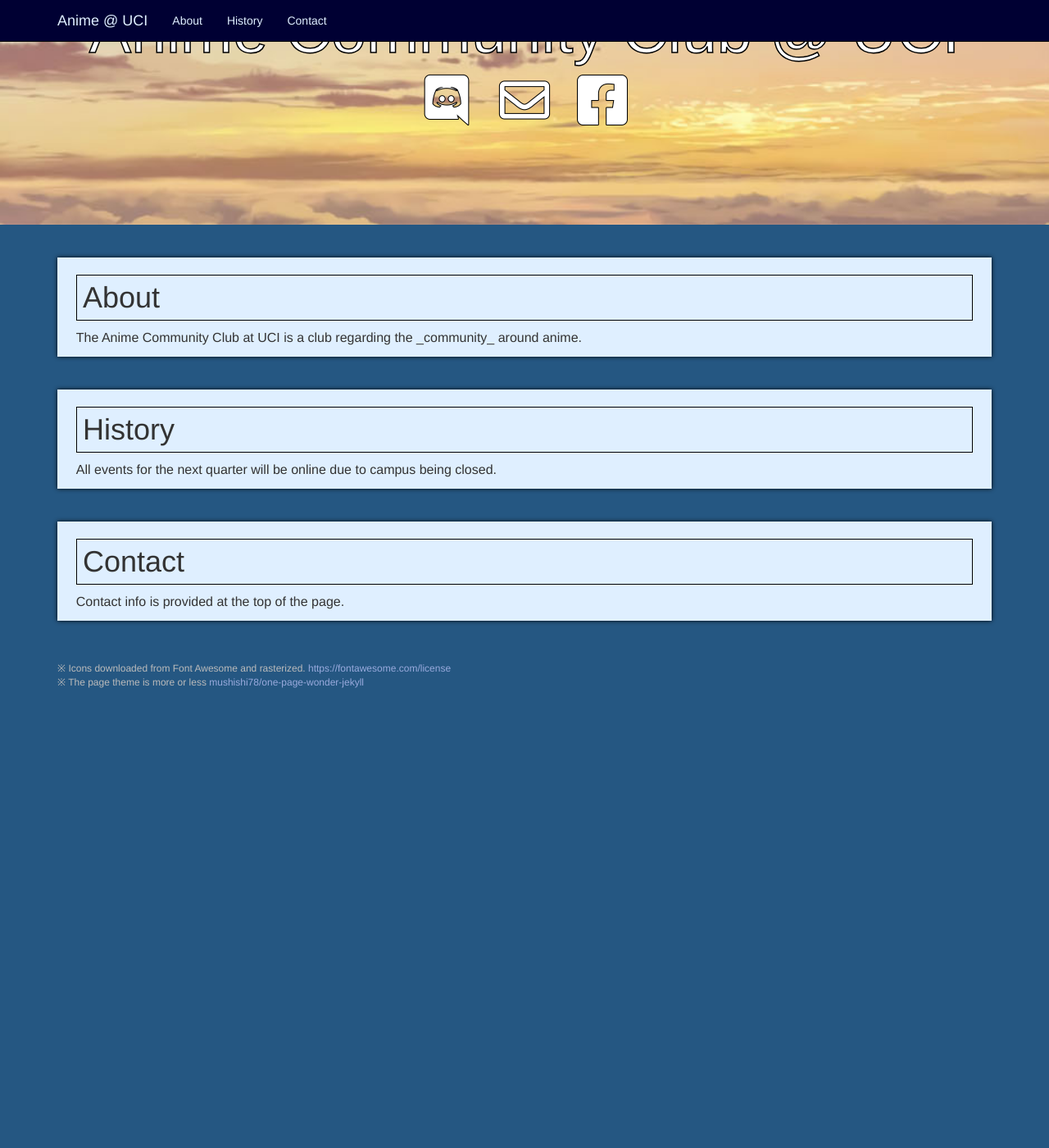
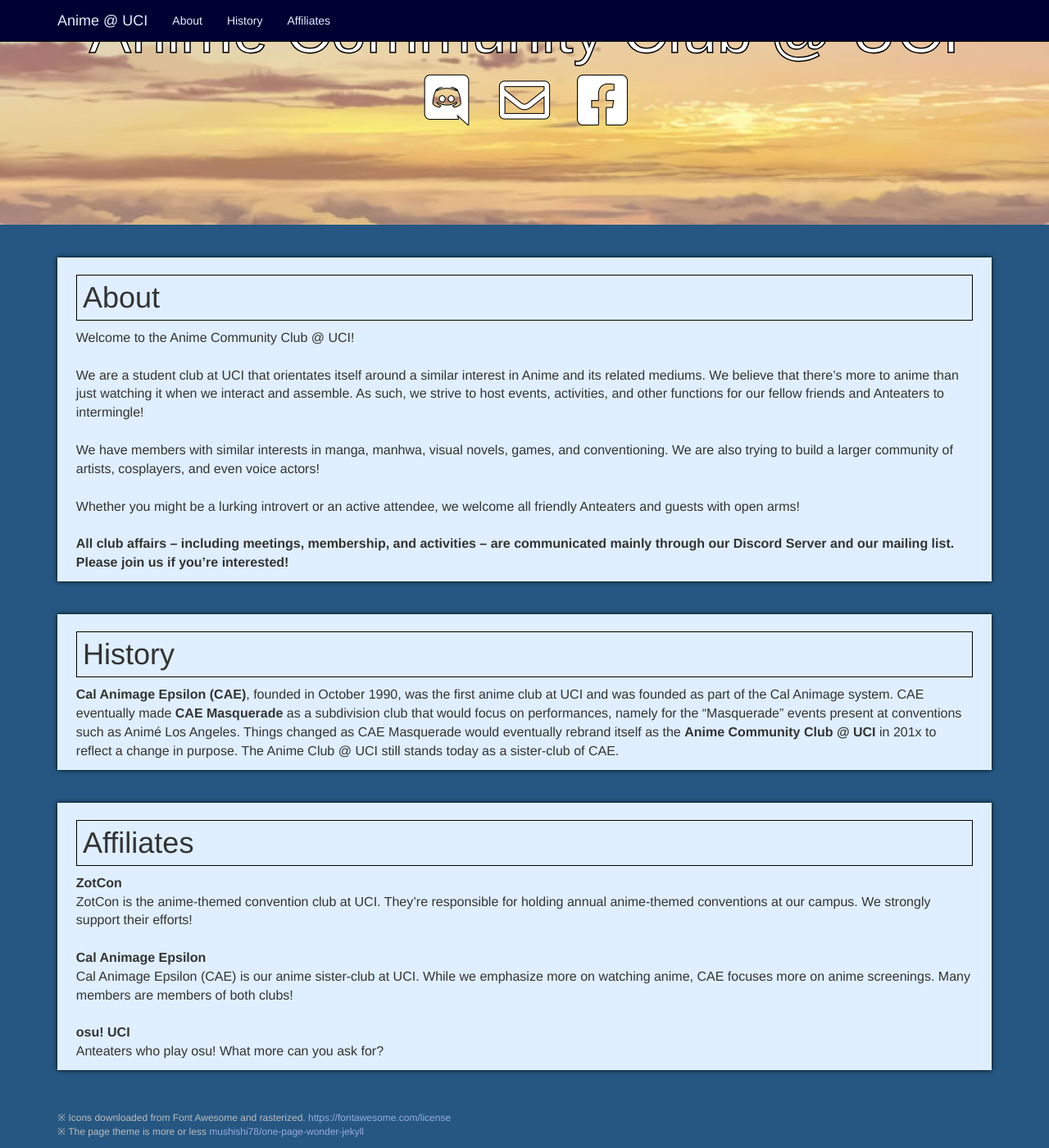
Before and after one commit to jeepracer98/uci.moe, a Jekyll site: the page index.html, which Jekyll copies as it is, in a window 1280 px wide and 1400 px high, scrolled down 457 px. Shown: the whole window at 82% size. Built offline with Jekyll 4.4.1, drawn with Linux system fonts in a browser that asks for light colours; before the commit the page ends 1308 px from its top, so only the background shows below that.

Commit message:
Added new text

```diff
--- a/index.html
+++ b/index.html
@@ -32,7 +32,7 @@
                             <a href='#history'>History</a>
                         </li>
                         <li>
-                            <a href='#contact'>Contact</a>
+                            <a href='#affiliates'>Affiliates</a>
                         </li>
                     </ul>
                 </div>
@@ -56,21 +56,38 @@
                     <a name="about"></a>
                     <h1>About</h1>
                     <p>
-                        The Anime Community Club at UCI is a club regarding the _community_ around anime.
+Welcome to the Anime Community Club @ UCI!</br></br>
+
+We are a student club at UCI that orientates itself around a similar interest in Anime and its related mediums. We believe that there’s more to anime than just watching it when we interact and assemble. As such, we strive to host events, activities, and other functions for our fellow friends and Anteaters to intermingle!</br></br>
+
+We have members with similar interests in manga, manhwa, visual novels, games, and conventioning. We are also trying to build a larger community of artists, cosplayers, and even voice actors!</br></br>
+
+Whether you might be a lurking introvert or an active attendee, we welcome all friendly Anteaters and guests with open arms!</br></br>
+
+<b>All club affairs – including meetings, membership, and activities – are communicated mainly through our Discord Server and our mailing list. Please join us if you’re interested!</b>
                     </p>
                 </div>
                 <div class="section">
                     <a name="history"></a>
                     <h1>History</h1>
                     <p>
-                        All events for the next quarter will be online due to campus being closed.
+<b>Cal Animage Epsilon (CAE)</b>, founded in October 1990, was the first anime club at UCI and was founded as part of the Cal Animage system. CAE eventually made <b>CAE Masquerade</b> as a subdivision club that would focus on performances, namely for the “Masquerade” events present at conventions such as Animé Los Angeles.
+
+Things changed as CAE Masquerade would eventually rebrand itself as the <b>Anime Community Club @ UCI</b> in 201x to reflect a change in purpose. The Anime Club @ UCI still stands today as a sister-club of CAE.
                     </p>
                 </div>
                 <div class="section">
-                    <a name="contact"></a>
-                    <h1>Contact</h1>
+                    <a name="affiliates"></a>
+                    <h1>Affiliates</h1>
                     <p>
-                        Contact info is provided at the top of the page.
+<b>ZotCon</b></br>
+ZotCon is the anime-themed convention club at UCI. They’re responsible for holding annual anime-themed conventions at our campus. We strongly support their efforts!</br></br>
+
+<b>Cal Animage Epsilon</b></br>
+Cal Animage Epsilon (CAE) is our anime sister-club at UCI. While we emphasize more on watching anime, CAE focuses more on anime screenings. Many members are members of both clubs!</br></br>
+
+<b>osu! UCI</b></br>
+Anteaters who play osu! What more can you ask for?
                     </p>
                 </div>
             </main>
```
